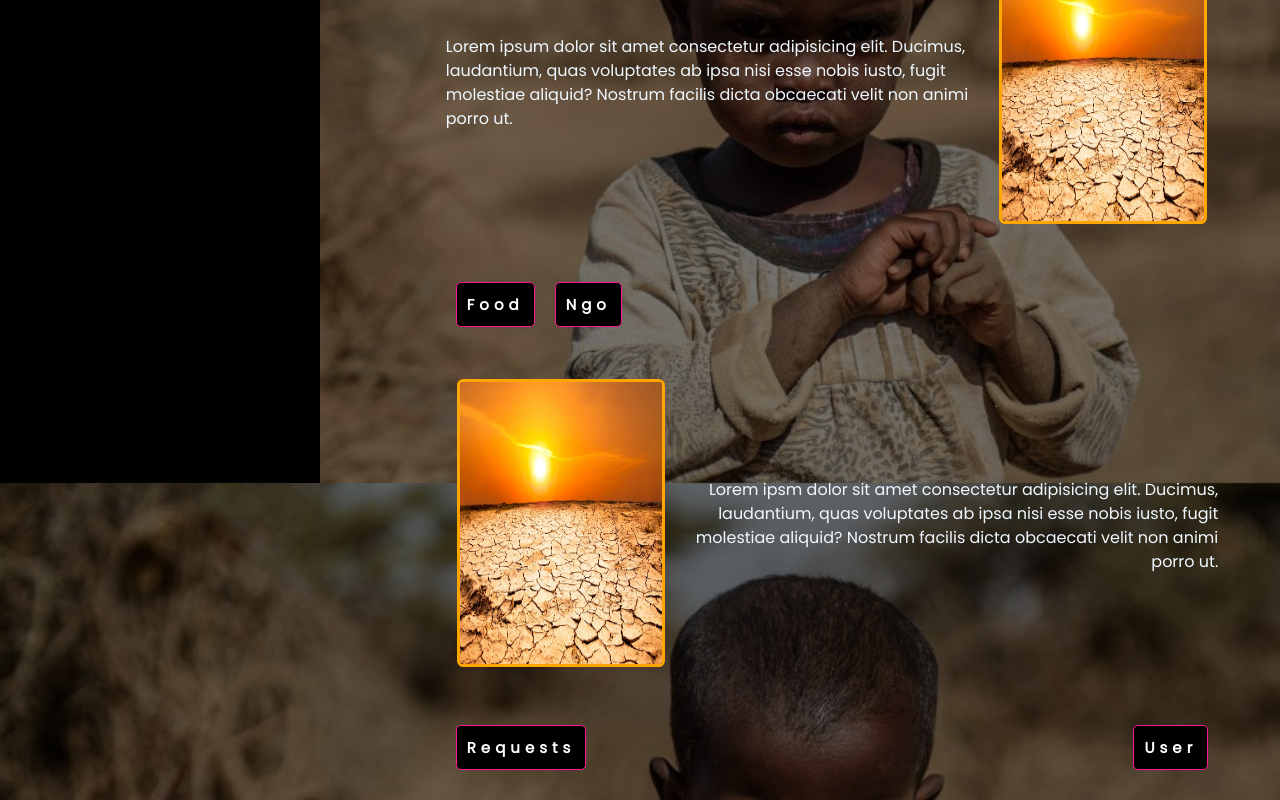
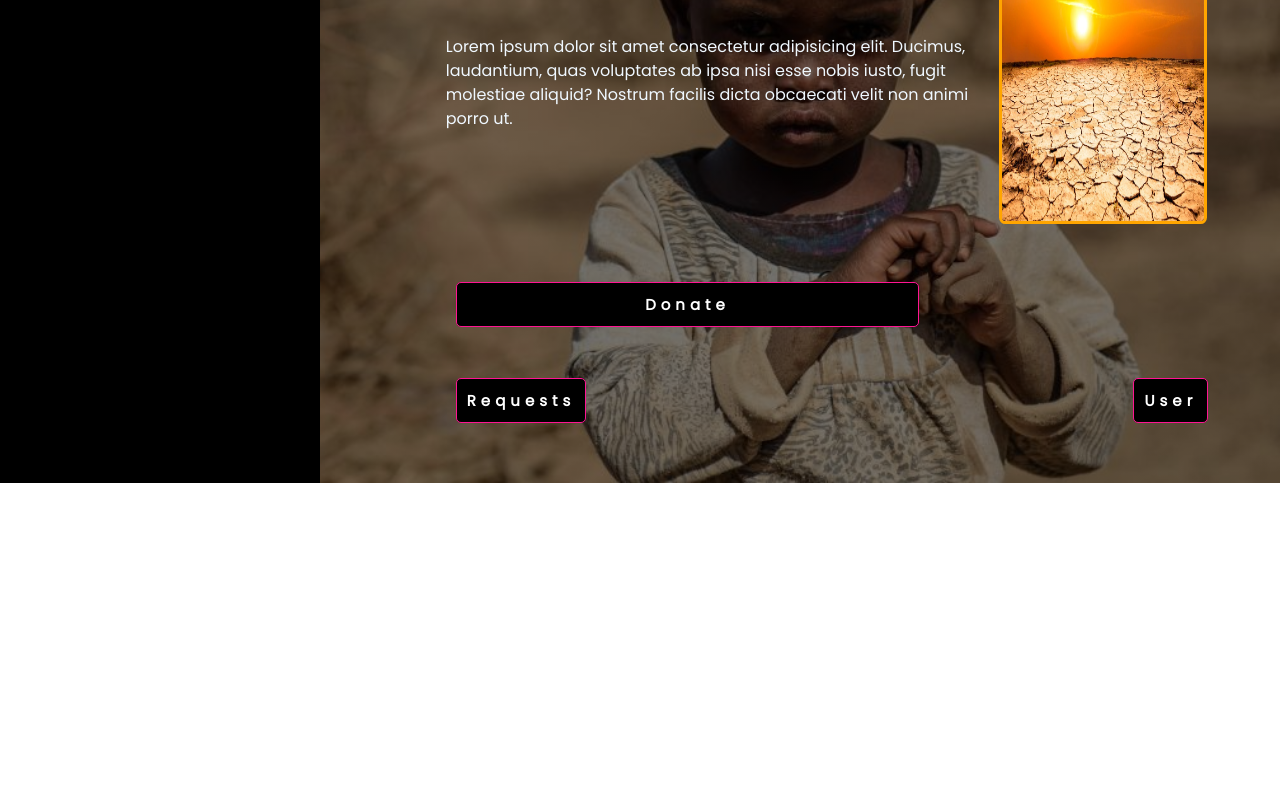
Before and after one commit to KambonoJeff/REACT-FRONT_DONATION_API, a React (Create React App) app: page /Dashboard in a window 1280 px wide. Shown: the part 317-1117 px from the top of the page. After the commit the page ends 800 px from the top, so only its background shows below. Built offline with nearby package versions, Linux system fonts and the light colour scheme; sample sign-in values are in the browser's storage.

Commit message:
logics development

```diff
--- a/src/index.css
+++ b/src/index.css
@@ -380,3 +380,6 @@ img:hover{
   box-shadow: 0 1px 19px;
   padding: .3em;
 }
+.btn-w{
+  width: 60%;
+}
--- a/src/views/Dashboard.jsx
+++ b/src/views/Dashboard.jsx
@@ -16,17 +16,10 @@ export default function Dashboard() {
           </div>
           <div className="box mg-t">
 
-          <Link className='btn' to="/form/Food">Food</Link>
-            <Link className='btn' to="/form/NgoRequest">Ngo</Link>
+            <Link align="center" className='btn btn-w' to="/form/NgoRequest"> Donate </Link>
           </div>
 
-          <div className="flex box mg-t">
 
-              <div className="image">
-                <img src={image} alt="Lorem ipsum dolor sit amet consectetur adipisicing elit. Nostrum, odio?" />
-              </div>
-              <p align="right">Lorem ipsm dolor sit amet consectetur adipisicing elit. Ducimus, laudantium, quas voluptates ab ipsa nisi esse nobis iusto, fugit molestiae aliquid? Nostrum facilis dicta obcaecati velit non animi porro ut.</p>
-          </div>
           <div className="flex box mg-t">
 
 
```
